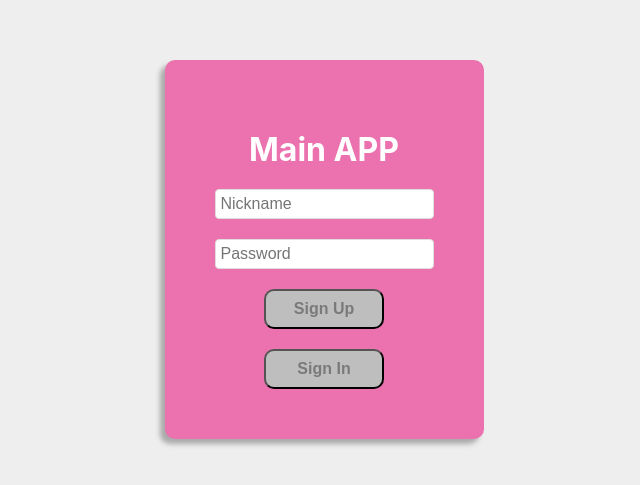
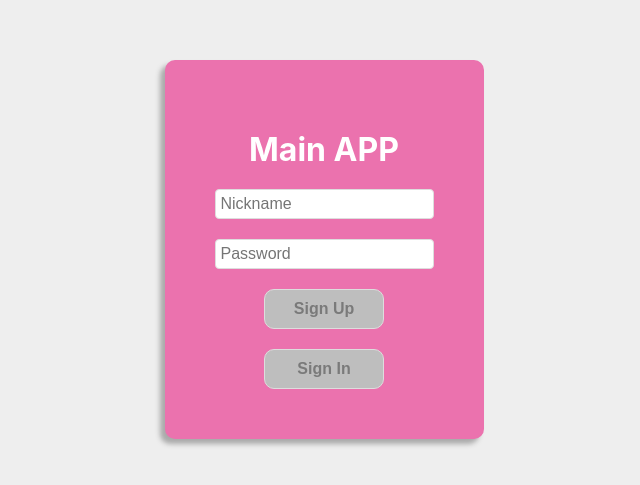
Before and after one commit to eddarv/main-app-logger, a Next.js app: page / in a window 1280 px wide. Shown: the part 151-636 px from the top of the page, without its empty margins (316-956 px from the left). Built offline with nearby package versions, Linux system fonts and the light colour scheme.

Commit message:
cambios finales 4

```diff
--- a/styles/Home.module.css
+++ b/styles/Home.module.css
@@ -16,6 +16,7 @@
     cursor: auto;
     background-color: rgb(190, 190, 190);
     color: rgb(122, 122, 122);
+    border: 1px solid #ddd;
 }
 
 .main{
```
